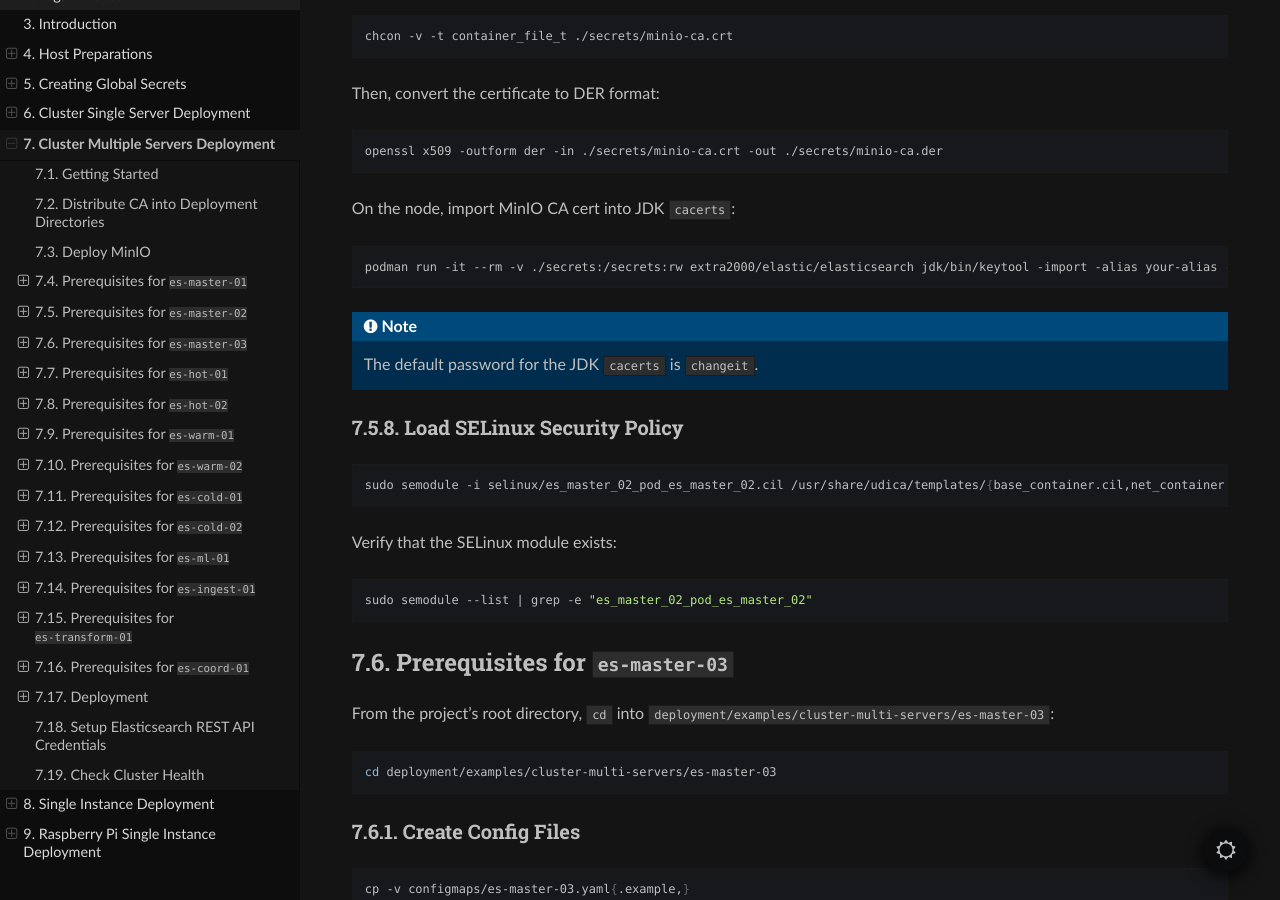
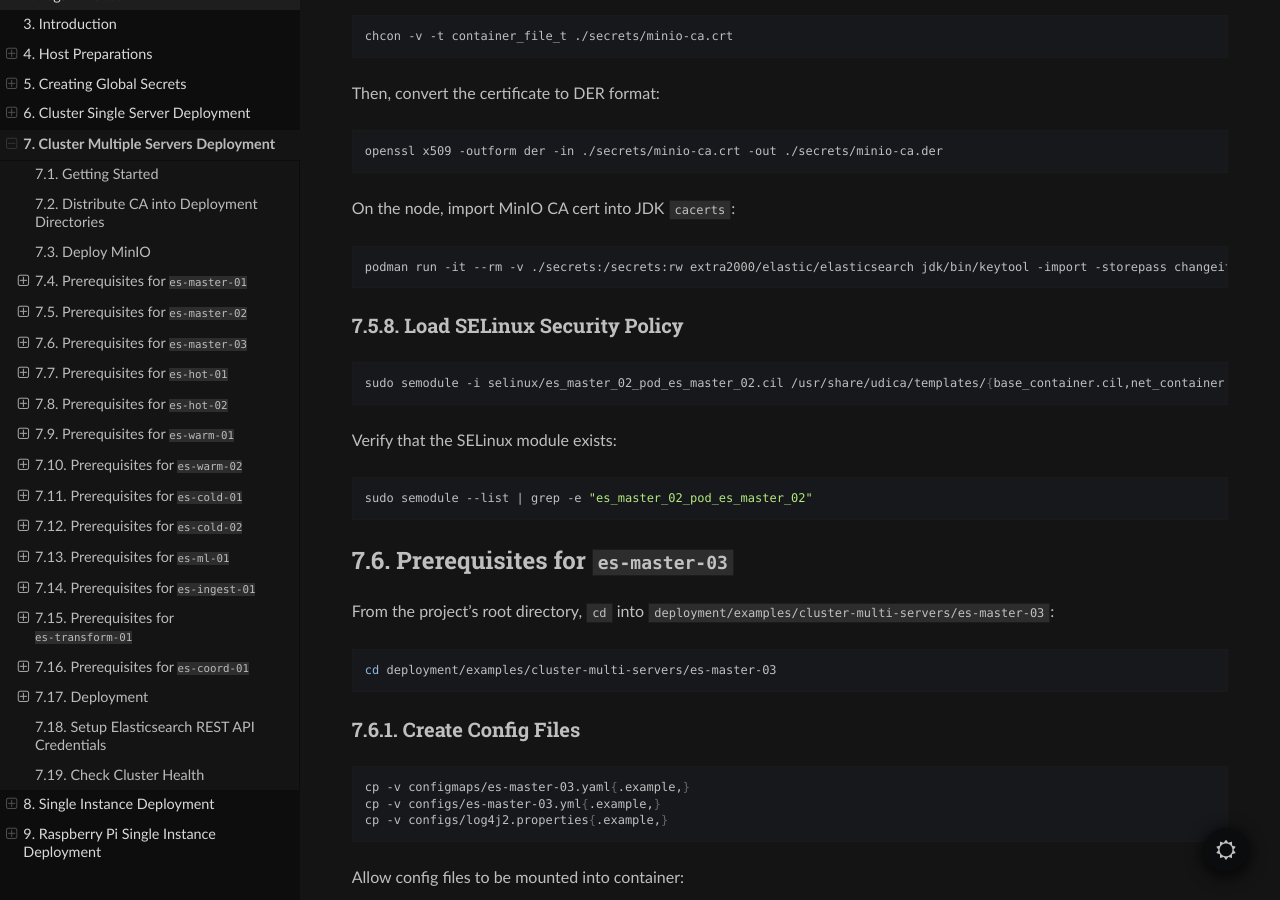
Before and after one commit to extra2000/elastic-elasticsearch-pod, a Sphinx documentation site: the page built from docs/source/example_cluster_multi_servers.rst, in a window 1280 px wide and 900 px high, scrolled down 9559 px. Built offline with Sphinx 7.4.7 and the Read the Docs theme 2.0.0, drawn with Linux system fonts in a browser that asks for light colours.

Commit message:
docs(deployments): add `-storepass changeit` to `jdk/bin/keytool` cmd

```diff
--- a/docs/source/example_cluster_multi_servers.rst
+++ b/docs/source/example_cluster_multi_servers.rst
@@ -480,11 +480,7 @@
 
 .. code-block:: bash
 
-    podman run -it --rm -v ./secrets:/secrets:rw extra2000/elastic/elasticsearch jdk/bin/keytool -import -alias your-alias -keystore /secrets/jdk-cacerts -file /secrets/minio-ca.der
-
-.. note::
-
-    The default password for the JDK ``cacerts`` is ``changeit``.
+    podman run -it --rm -v ./secrets:/secrets:rw extra2000/elastic/elasticsearch jdk/bin/keytool -import -storepass changeit -alias minio-ca -keystore /secrets/jdk-cacerts -file /secrets/minio-ca.der
 
 Load SELinux Security Policy
 ~~~~~~~~~~~~~~~~~~~~~~~~~~~~
```
